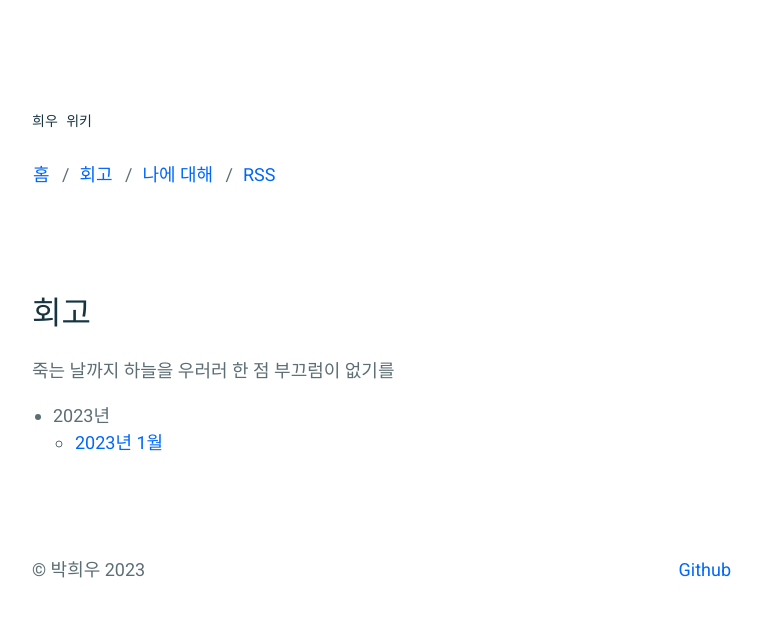
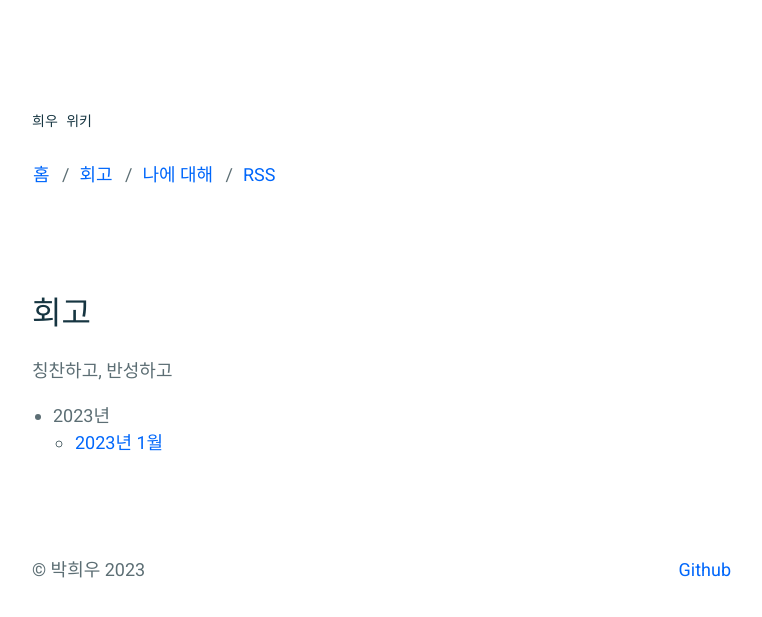
Before and after one commit to parkhuiwo0/parkhuiwo0.github.io, a Jekyll site: the page built from _pages/retrospect.md, in a window 1280 px wide. Shown: the top 617 px of the page, without its empty margins (258-1020 px from the left). Built offline with Jekyll 4.4.1, drawn with Linux system fonts in a browser that asks for light colours.

Commit message:
Update retrospect.md

```diff
--- a/_pages/ retrospect.md
+++ b/_pages/retrospect.md
@@ -4,7 +4,7 @@ title: 회고
 permalink: /retrospect/
 ---
 
-죽는 날까지 하늘을 우러러 한 점 부끄럼이 없기를
+칭찬하고, 반성하고
 
 - 2023년
     - [2023년 1월](https://parkhuiwo0.github.io)
```
